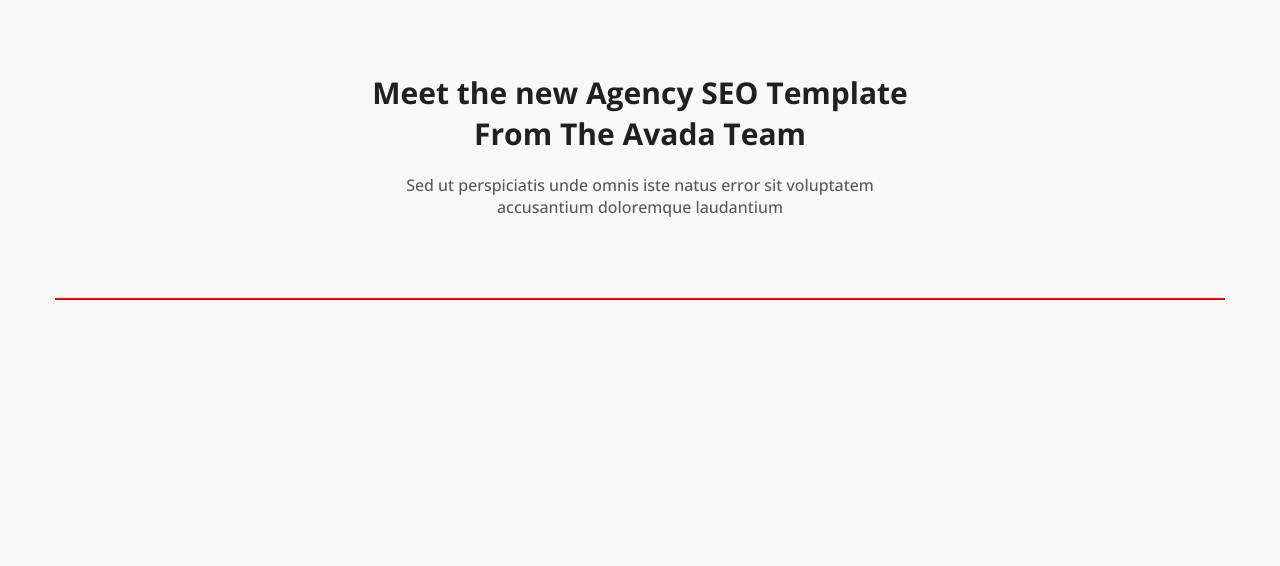
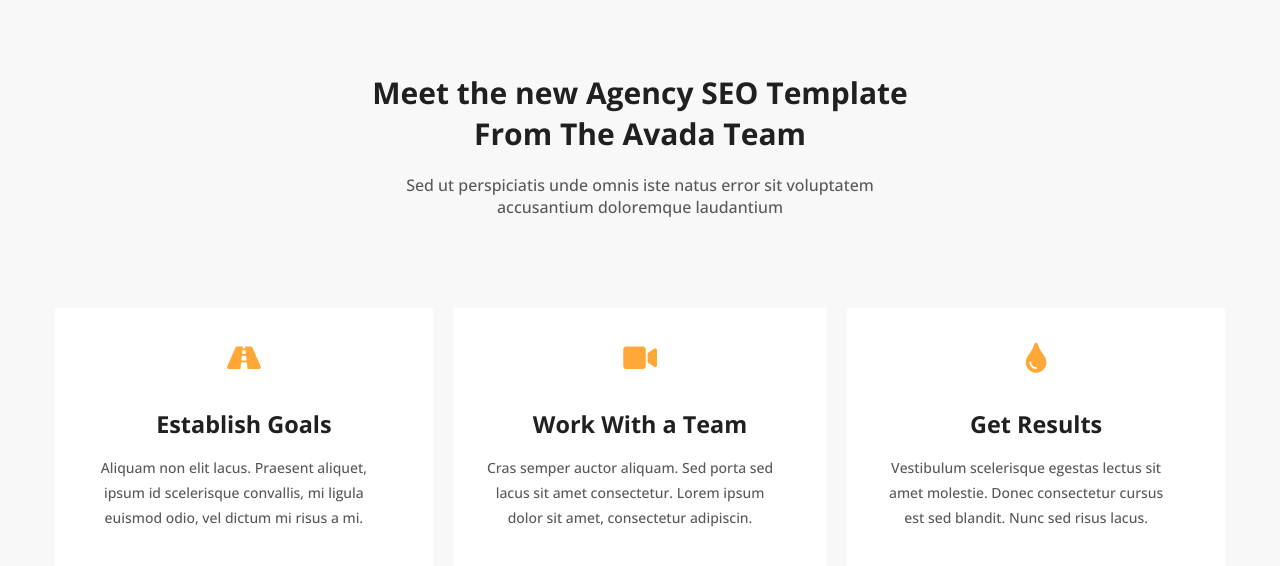
Before and after one commit to dokkalemon/proj-html-vuejs, a Vue app: page / in a window 1280 px wide. Shown: the part 828-1394 px from the top of the page. Built offline with nearby package versions, Linux system fonts and the light colour scheme.

Commit message:
add Card Components on Section Components

```diff
--- /dev/null
+++ b/src/components/PrimaryCard.vue
@@ -0,0 +1,72 @@
+<template>
+  <section class="card" >
+    <div class="card-container">
+        <div class="card-icon">
+            <i :class="icon"></i>
+        </div>
+        <div class="card-title">
+            <h3>{{title}}</h3>
+        </div>
+        <div class="card-text">
+            <p>{{text}}</p>
+        </div>
+    </div>
+  </section>
+</template>
+
+<script>
+export default {
+    name: 'PrimaryCard',
+    props: {
+        primarySet : Boolean,
+        icon: String,
+        title: String,
+        text: String
+    }
+}
+</script>
+
+<style scoped lang="scss">
+//import vars
+@import '../styles/vars.scss';
+.card {
+    width: 100%;
+    height: 100%;
+    padding: 10px;
+    &:first-child {
+        padding: 0;
+        padding: 10px 10px 10px 0px;
+    }
+    &:last-child {
+        padding: 0;
+        padding: 10px 0px 10px 10px;
+    }
+    .card-container {
+        height: 100%;
+        width: 100%;
+        background-color: #fff;
+        .card-icon {
+            height: 100px;
+            display: flex;
+            justify-content: center;
+            align-items: center;
+            i {
+                color: $primary-color;
+                font-size: 30px;
+            }
+        }
+        .card-title {
+            font-size: 20px;
+            color: $primary-title;
+        }
+        .card-text {
+            padding: 15px 50px 50px 30px;
+            color: $primary-text;
+            font-size: 14px;
+            line-height: 25px;
+            font-weight: 500;
+        }
+    }
+}
+
+</style>
--- a/src/components/Section.vue
+++ b/src/components/Section.vue
@@ -6,16 +6,35 @@
               <h4>Sed ut perspiciatis unde omnis iste natus error sit voluptatem accusantium doloremque laudantium</h4>
           </div>
 
-          <div class="cards debug">
-
+          <div class="section-cards">
+              <PrimaryCard :primarySet="true"
+              icon="fas fa-road"
+              text="Aliquam non elit lacus. Praesent aliquet, ipsum id scelerisque convallis, mi ligula euismod odio, vel dictum mi risus a mi."
+              title="Establish Goals"
+              />
+              <PrimaryCard :primarySet="true"
+              icon="fas fa-video"
+              title="Work With a Team"
+              text="Cras semper auctor aliquam. Sed porta sed lacus sit amet consectetur. Lorem ipsum dolor sit amet, consectetur adipiscin."
+              />
+              <PrimaryCard :primarySet="true"
+              icon="fas fa-tint"
+              title="Get Results"
+              text="Vestibulum scelerisque egestas lectus sit amet molestie. Donec consectetur cursus est sed blandit. Nunc sed risus lacus."
+              />
           </div>
       </div>
   </section>
 </template>
 
 <script>
+import PrimaryCard from '@/components/PrimaryCard.vue'
+
 export default {
-    name: 'Section'
+    name: 'Section',
+    components: {
+        PrimaryCard,
+    }
 
 }
 </script>
@@ -44,6 +63,9 @@
                 margin: 0 auto;
             }
         }
+        .section-cards {
+            display: flex;
+        }
     }
 }
 
```
